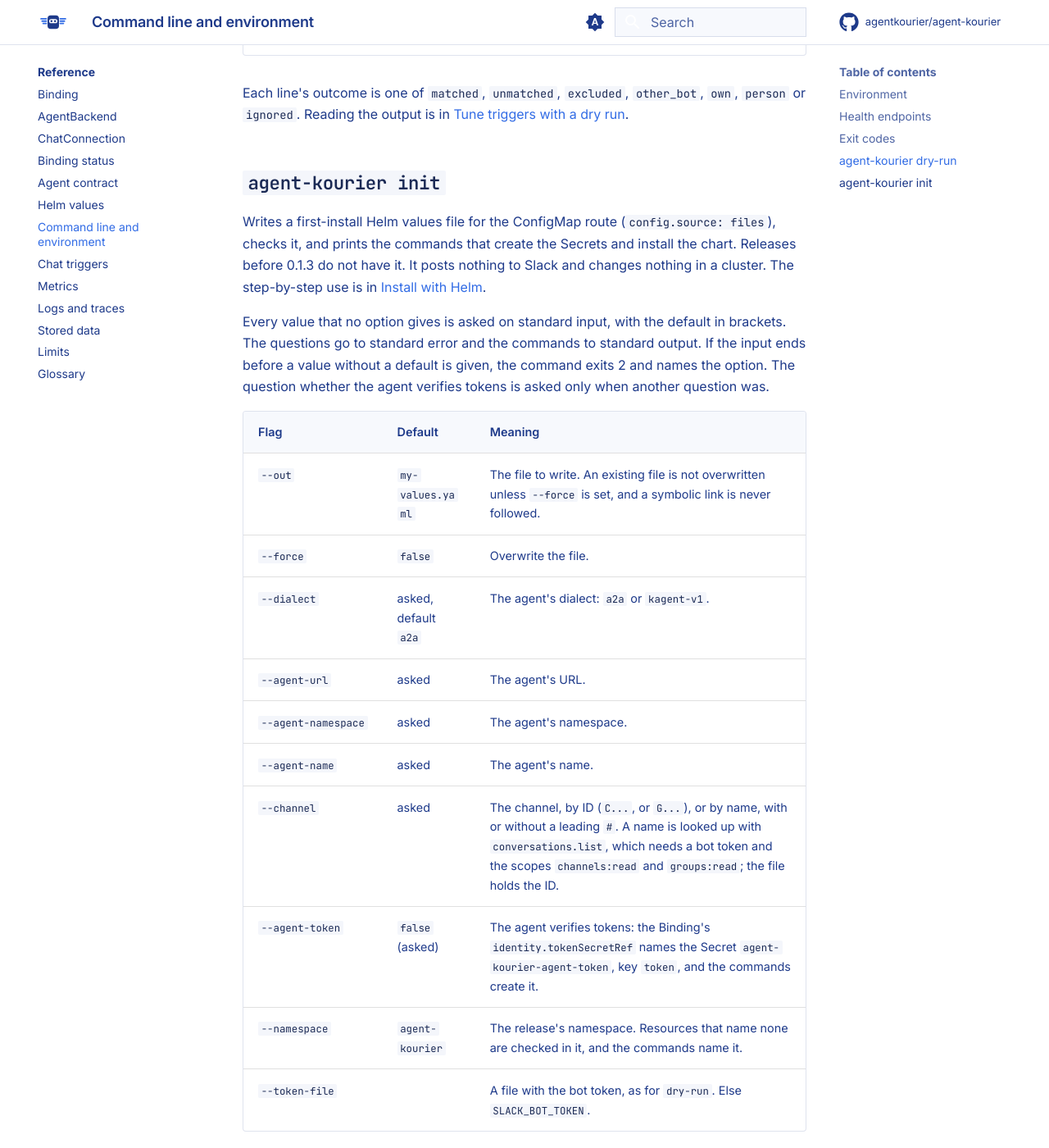
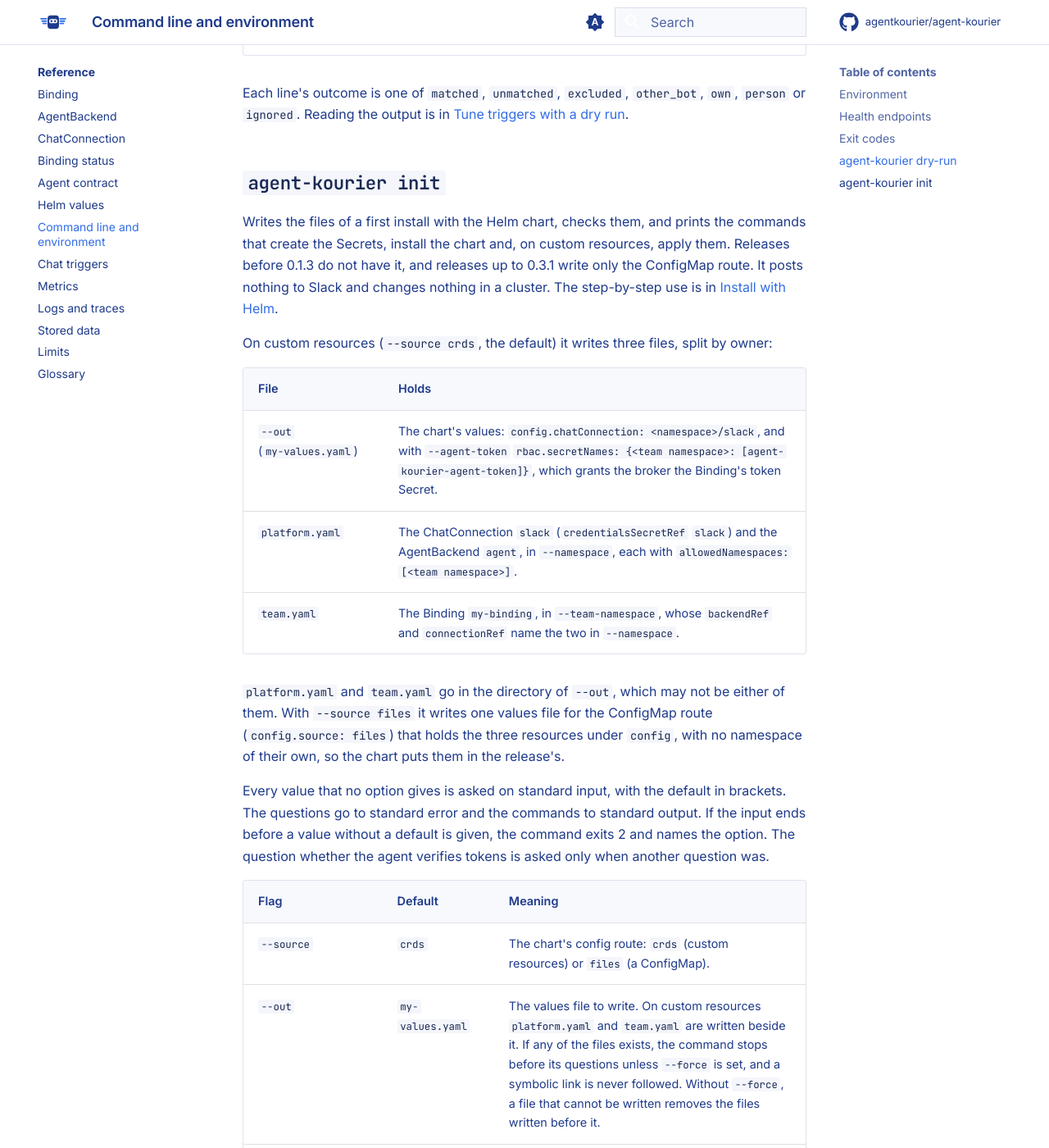
Before and after one commit to agentkourier/agent-kourier, an MkDocs documentation site: the page built from docs/reference/cli.md, in a window 1280 px wide and 1400 px high, scrolled down 6849 px. Shown: the whole window at 82% size. Built offline with MkDocs 1.6.1 and Material for MkDocs 9.7.7, drawn with Linux system fonts in a browser that asks for light colours; comment, search, counter and statistics services are not loaded; some of the changed text lies outside the part shown.

Commit message:
docs: describe init writing the custom-resource route by default
Install with Helm gets a section, Write the files with init, ahead of the Secrets:
what each of the three files holds, the team-namespace question, the check (load
and resolve, Secrets taken as present), --force, the printed commands, and
--source files for the ConfigMap route. Install on custom resources says init
writes its files, and that init --agent-token writes the tokenSecretRef and the
rbac.secretNames grant. The ConfigMap route's Write the values points to init
--source files. The CLI reference documents --source, --team-namespace, the three
files and the checks. Release notes: a breaking-change entry under 0.4.0
(unreleased).

```diff
--- a/docs/reference/cli.md
+++ b/docs/reference/cli.md
@@ -75,9 +75,21 @@
 
 ## `agent-kourier init`
 
-Writes a first-install Helm values file for the ConfigMap route (`config.source: files`), checks it, and prints the commands that create the Secrets and install the
-chart. Releases before 0.1.3 do not have it. It posts nothing to Slack and changes nothing in a cluster. The step-by-step use
-is in [Install with Helm](../how-to/install-with-helm.md#write-it-with-init).
+Writes the files of a first install with the Helm chart, checks them, and prints the commands that create the Secrets, install the
+chart and, on custom resources, apply them. Releases before 0.1.3 do not have it, and releases up to 0.3.1 write only the ConfigMap route. It posts nothing to Slack and
+changes nothing in a cluster. The step-by-step use is in [Install with Helm](../how-to/install-with-helm.md#write-the-files-with-init).
+
+On custom resources (`--source crds`, the default) it writes three files, split by owner:
+
+| File | Holds |
+|---|---|
+| `--out` (`my-values.yaml`) | The chart's values: `config.chatConnection: <namespace>/slack`, and with `--agent-token` `rbac.secretNames: {<team namespace>: [agent-kourier-agent-token]}`, which grants the broker the Binding's token Secret. |
+| `platform.yaml` | The ChatConnection `slack` (`credentialsSecretRef` `slack`) and the AgentBackend `agent`, in `--namespace`, each with `allowedNamespaces: [<team namespace>]`. |
+| `team.yaml` | The Binding `my-binding`, in `--team-namespace`, whose `backendRef` and `connectionRef` name the two in `--namespace`. |
+
+`platform.yaml` and `team.yaml` go in the directory of `--out`, which may not be either of them. With `--source files` it writes one values file
+for the ConfigMap route (`config.source: files`) that holds the three resources under `config`, with no namespace of their own, so the chart puts them in the
+release's.
 
 Every value that no option gives is asked on standard input, with the default in brackets. The questions go to standard
 error and the commands to standard output. If the input ends before a value without a default is given, the command
@@ -85,27 +97,33 @@
 
 | Flag | Default | Meaning |
 |---|---|---|
-| `--out` | `my-values.yaml` | The file to write. An existing file is not overwritten unless `--force` is set, and a symbolic link is never followed. |
-| `--force` | `false` | Overwrite the file. |
+| `--source` | `crds` | The chart's config route: `crds` (custom resources) or `files` (a ConfigMap). |
+| `--out` | `my-values.yaml` | The values file to write. On custom resources `platform.yaml` and `team.yaml` are written beside it. If any of the files exists, the command stops before its questions unless `--force` is set, and a symbolic link is never followed. Without `--force`, a file that cannot be written removes the files written before it. |
+| `--force` | `false` | Overwrite the files. |
 | `--dialect` | asked, default `a2a` | The agent's dialect: `a2a` or `kagent-v1`. |
 | `--agent-url` | asked | The agent's URL. |
 | `--agent-namespace` | asked | The agent's namespace. |
+| `--team-namespace` | asked, default the agent's namespace | `crds` only: the namespace of the team's Binding, which the ChatConnection and the AgentBackend allow. With `--source files` it is a usage error, and it is not asked. |
 | `--agent-name` | asked | The agent's name. |
 | `--channel` | asked | The channel, by ID (`C...`, or `G...`), or by name, with or without a leading `#`. A name is looked up with `conversations.list`, which needs a bot token and the scopes `channels:read` and `groups:read`; the file holds the ID. |
-| `--agent-token` | `false` (asked) | The agent verifies tokens: the Binding's `identity.tokenSecretRef` names the Secret `agent-kourier-agent-token`, key `token`, and the commands create it. |
-| `--namespace` | `agent-kourier` | The release's namespace. Resources that name none are checked in it, and the commands name it. |
+| `--agent-token` | `false` (asked) | The agent verifies tokens: the Binding's `identity.tokenSecretRef` names the Secret `agent-kourier-agent-token`, key `token`, in the Binding's namespace (the team's on custom resources, the release's with `files`), and the commands create it there. |
+| `--namespace` | `agent-kourier` | The release's namespace. The ChatConnection and the AgentBackend are in it (on the ConfigMap route, the Binding too), and the commands name it. |
 | `--token-file` | | A file with the bot token, as for `dry-run`. Else `SLACK_BOT_TOKEN`. |
 
-The checks, in order: a channel name is looked up; the resources that the chart renders from the values (the
-ChatConnection `slack`, the AgentBackend `agent` and the Binding `my-binding`) are loaded with the broker's loader, which
-defaults and validates them; and, with a bot token, a `conversations.history` request for the channel shows that the
+The checks, in order: a channel name is looked up; the resources (the ChatConnection `slack`, the AgentBackend `agent` and the
+Binding `my-binding`) are loaded with the broker's loader, which defaults and validates them, from `platform.yaml` and `team.yaml` on
+custom resources, or as the chart renders them from the values with `files`; on custom resources, the references between them are
+resolved as the broker resolves them, with every Secret taken as present, so a ChatConnection or AgentBackend that does not allow the
+Binding's namespace fails; and, with a bot token, a `conversations.history` request for the channel shows that the
 bot can read it (`channels:history`, or `groups:history` for a private channel, and the bot in the channel). The request
 asks for messages newer than the moment it is made, so it fetches none. Without a bot token the Slack checks are skipped
-and the command says so. Nothing is written unless every check passes. The loader does not check references between
-resources or the Secrets: those errors show only when the pod starts.
+and the command says so. Nothing is written unless every check passes. With `files` the references between the resources are not
+checked, and on either route the Secrets are not: those errors show only when the pod starts, or, on custom resources, in the Binding's status.
 
-The `helm install` command it prints names the chart version of the binary's own release, and none for a build that is
-not a release (version `dev`), where Helm takes the newest chart.
+On custom resources the commands it prints go on after the `helm install`, which brings the CRDs: a `kubectl apply --dry-run=server` of
+both files, a `kubectl apply` of `platform.yaml` and then of `team.yaml`, and `kubectl get akbinding -A`. With `--agent-token` the command that
+creates the token Secret names the Binding's namespace. The `helm install` command names the chart version of the binary's own release, and
+none for a build that is not a release (version `dev`), where Helm takes the newest chart.
 
 Exit codes: 0 for a written file; 1 when Slack rejects the token; 2 for a wrong option, answer, token file or values, or an
 existing file; 4 for any other failure, such as Slack refusing the channel read.
```
Also changed, not shown: docs/how-to/install-with-helm.md (+64 -45 lines), docs/release-notes.md (+14 -0 lines), 1 other file.
